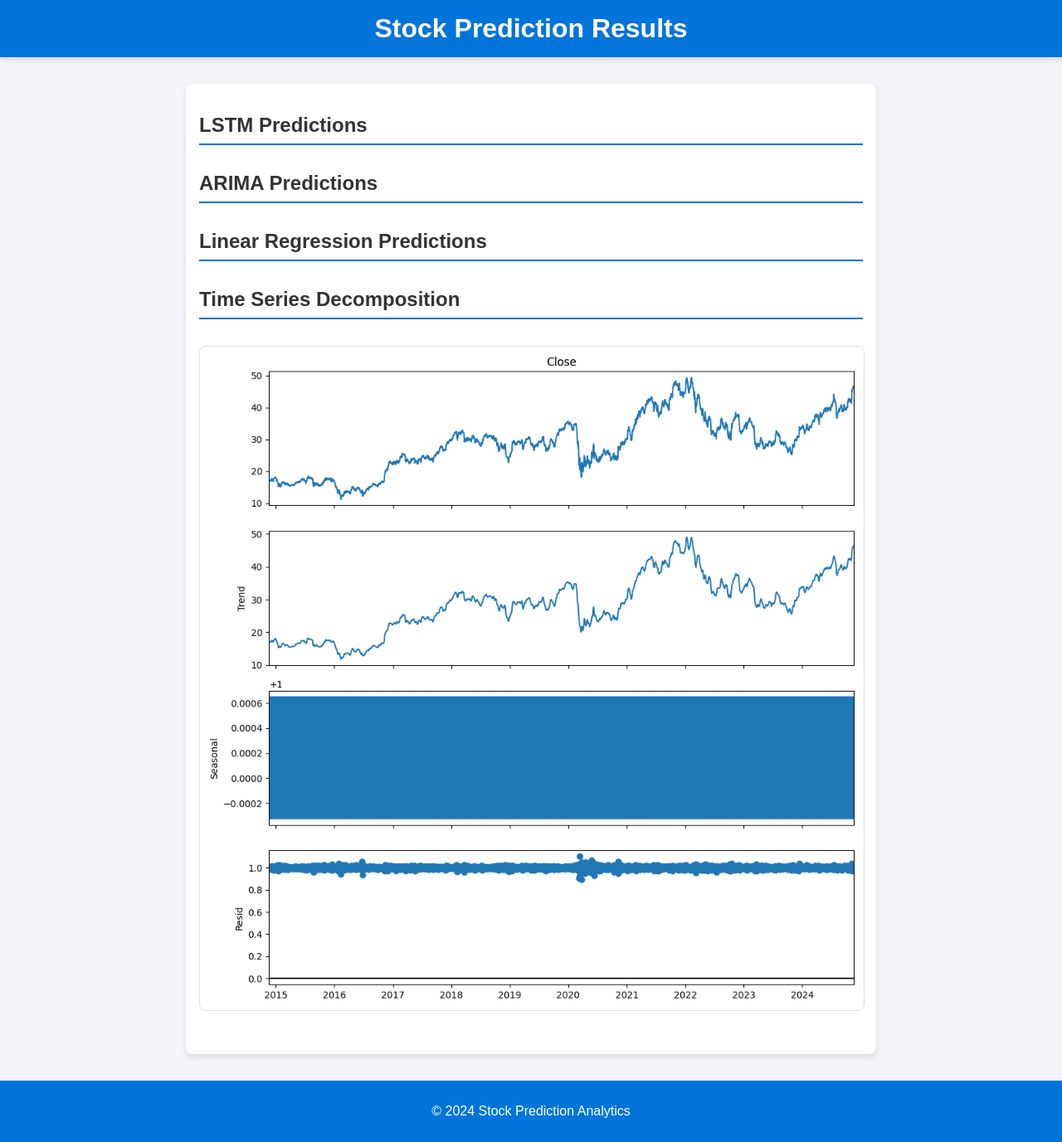
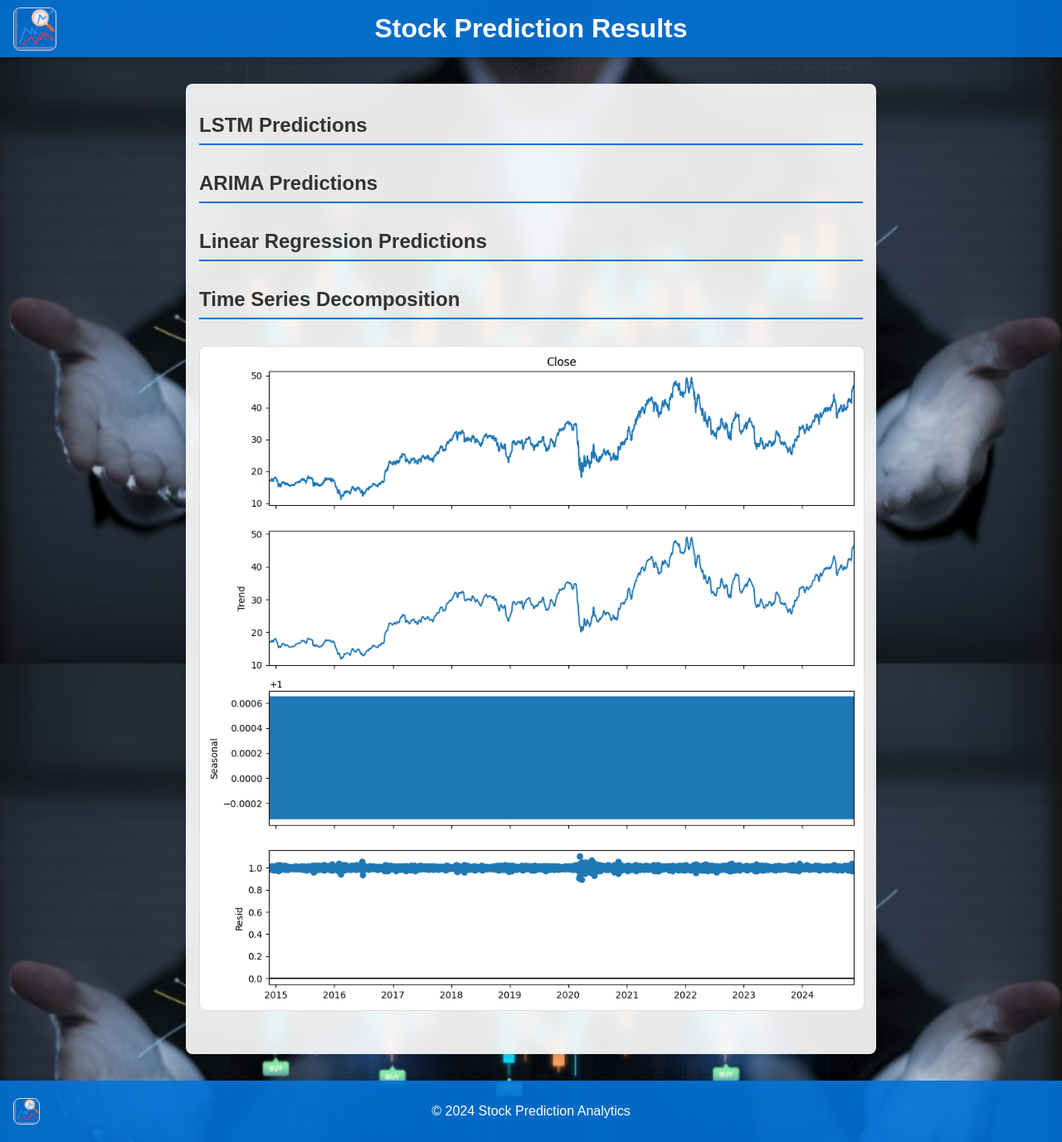
Before and after one commit to NavneetPratap/Stock-prediction, a Flask app: template templates/result.html in a window 1280 px wide. Shown: the whole page at 83% size. Run offline with Flask 3, Linux system fonts and the light colour scheme; the template is opened without the code that fills it, so the values that code supplies are empty.

Commit message:
Update result.html

```diff
--- a/templates/result.html
+++ b/templates/result.html
@@ -4,35 +4,50 @@
     <meta charset="UTF-8">
     <meta name="viewport" content="width=device-width, initial-scale=1.0">
     <title>Stock Prediction Results</title>
+    <!-- Favicons -->
+    <link rel="shortcut icon" sizes="16x16" href="{{ url_for('static', filename='logo.png') }}"/>
     <style>
         body {
             font-family: Arial, sans-serif;
             margin: 0;
             padding: 0;
-            background-color: #f4f4f9;
+            background: url('{{ url_for('static', filename='result.png') }}') no-repeat center center fixed;
+            background-size: cover;
             color: #333;
         }
 
         header {
-            background-color: #0074D9;
+            background-color: rgba(0, 116, 217, 0.9);
             color: #fff;
             padding: 1rem 0;
             text-align: center;
             box-shadow: 0 4px 6px rgba(0, 0, 0, 0.1);
+            display: flex;
+            align-items: center;
+            justify-content: center;
+            position: relative;
+        }
+
+        header img {
+            position: absolute;
+            left: 1rem;
+            height: 50px;
         }
 
         header h1 {
             margin: 0;
             font-size: 2rem;
+            flex: 1;
         }
 
         main {
             max-width: 800px;
             margin: 2rem auto;
             padding: 1rem;
-            background-color: #fff;
+            background-color: rgba(255, 255, 255, 0.9);
             border-radius: 8px;
             box-shadow: 0 4px 8px rgba(0, 0, 0, 0.1);
+            backdrop-filter: blur(10px); /* For glassmorphism effect */
         }
 
         section {
@@ -65,16 +80,27 @@
         }
 
         footer {
+            display: flex;
+            align-items: center;
+            justify-content: center;
             text-align: center;
             padding: 1rem 0;
             margin-top: 2rem;
-            background-color: #0074D9;
+            background-color: rgba(0, 116, 217, 0.9);
             color: #fff;
+            position: relative;
+        }
+
+        footer img {
+            position: absolute;
+            left: 1rem;
+            height: 30px;
         }
     </style>
 </head>
 <body>
     <header>
+        <img src="{{ url_for('static', filename='logo.png') }}" alt="Header Logo">
         <h1>Stock Prediction Results</h1>
     </header>
     <main>
@@ -98,6 +124,7 @@
         </section>
     </main>
     <footer>
+        <img src="{{ url_for('static', filename='logo.png') }}" alt="Footer Logo">
         <p>&copy; 2024 Stock Prediction Analytics</p>
     </footer>
 </body>
```
